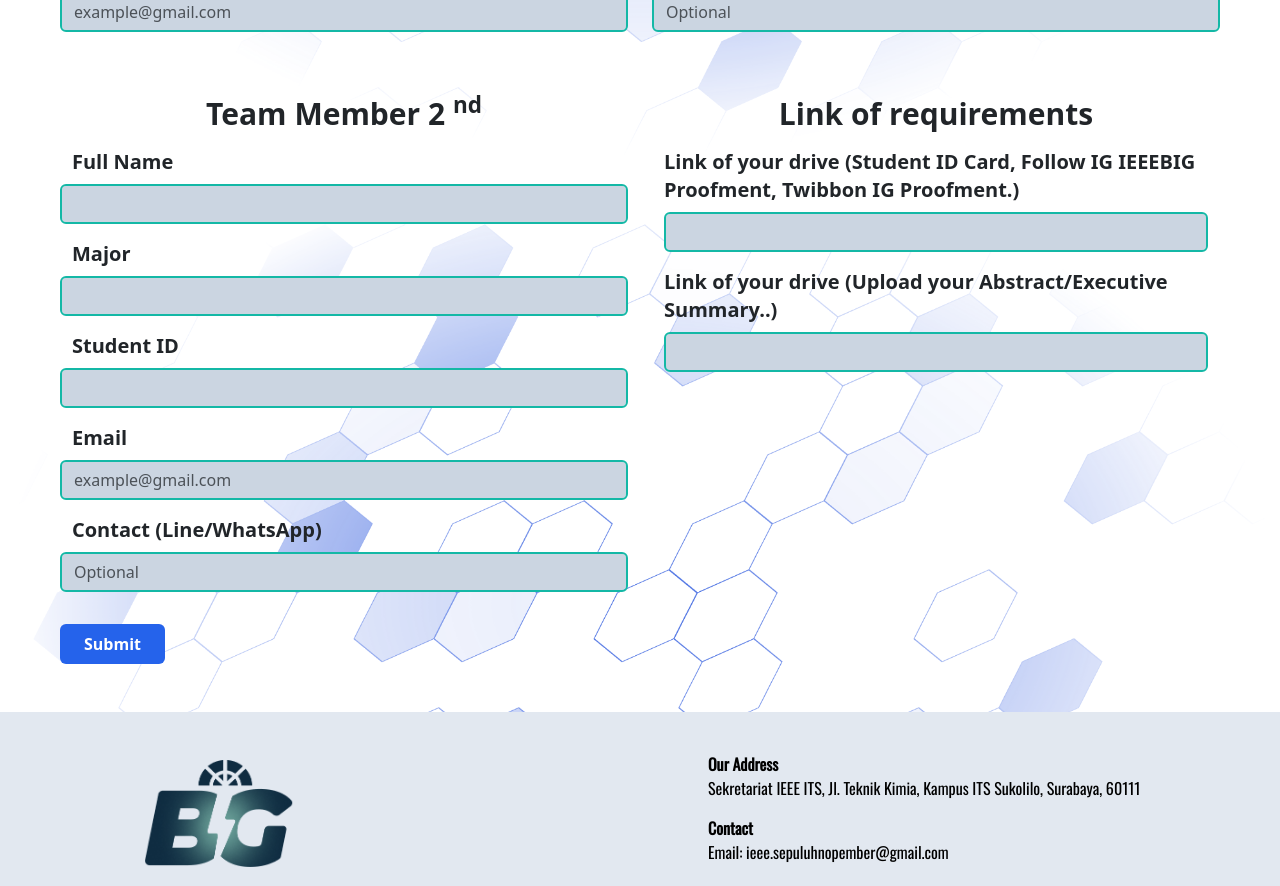
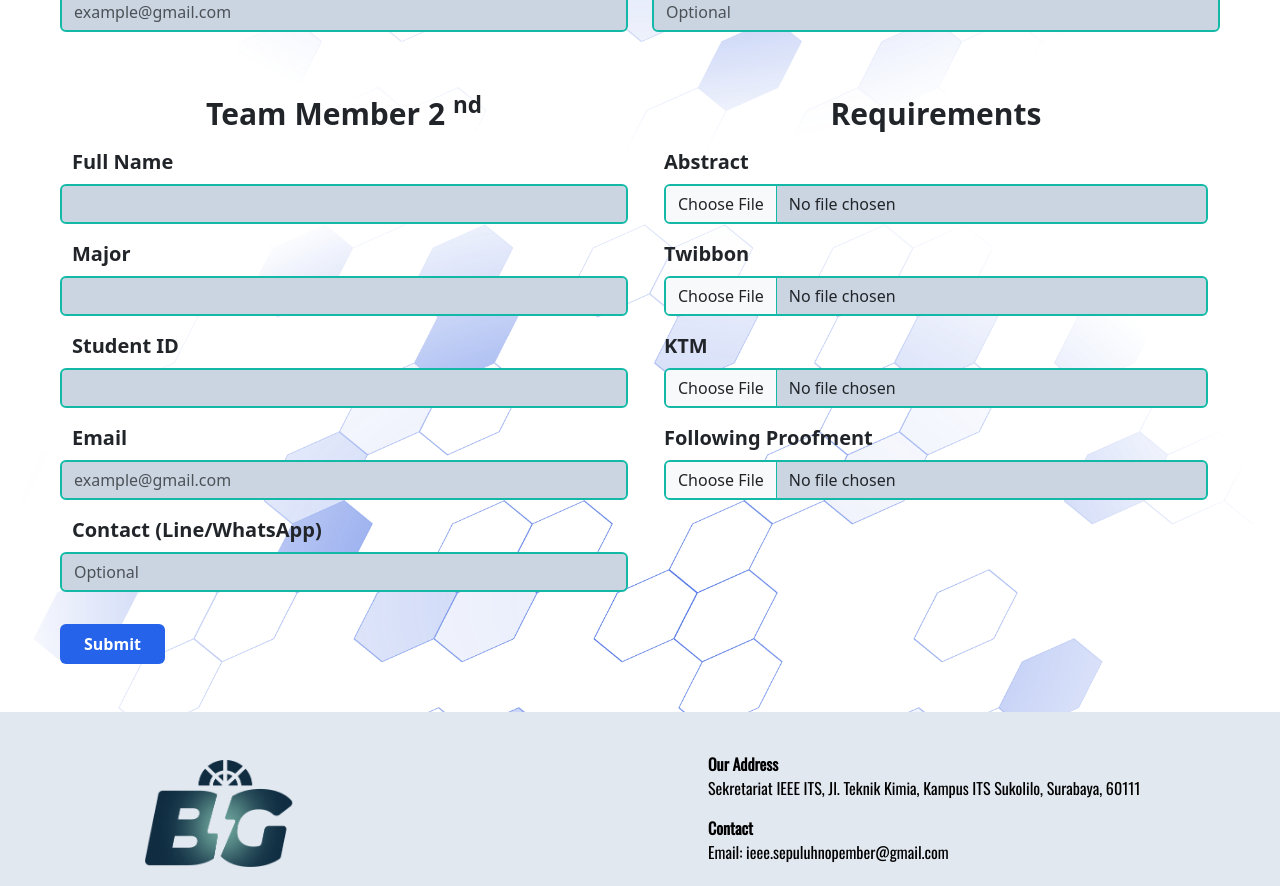
Before and after one commit to ieeeitssb/ieeebig23, a React (Create React App) app: page /events/iip in a window 1280 px wide. Shown: the part 4231-5117 px from the top of the page. Built offline with nearby package versions, Linux system fonts and the light colour scheme.

Commit message:
menambah database gdrive

```diff
--- a/package.json
+++ b/package.json
@@ -6,6 +6,7 @@
     "@testing-library/jest-dom": "^5.17.0",
     "@testing-library/react": "^13.4.0",
     "@testing-library/user-event": "^13.5.0",
+    "axios": "^1.5.1",
     "react": "^18.2.0",
     "react-dom": "^18.2.0",
     "react-icons": "^4.10.1",
--- a/src/IIP/FormIIP.js
+++ b/src/IIP/FormIIP.js
@@ -1,6 +1,119 @@
 import React from "react";
 
 export default function FormIIP() {
+  function uploadAbstract(e) {
+    var file = e.target.files[0];
+    var reader = new FileReader();
+    reader.readAsDataURL(e.target.files[0]);
+    reader.onload = function (e) {
+      var rawLog = reader.result.split(",")[1];
+      var dataSend = {
+        dataReq: { data: rawLog, name: file.name, type: file.type },
+        fname: "uploadFilesToGoogleDrive",
+      };
+      document
+        .querySelector(".loading-abstract-ipc")
+        .classList.toggle("hidden");
+      fetch(
+        "https://script.google.com/macros/s/AKfycbxp8epBZsqZqb_welUS62jqNpHPCJzOD59ZTZSuYQnrjArD-mMj6AS-Cr-J_J-ZspqdqQ/exec",
+        { method: "POST", body: JSON.stringify(dataSend) }
+      )
+        .then((res) => res.json())
+        .then((a) => {
+          console.log(a.url);
+          document
+            .querySelector(".loading-abstract-ipc")
+            .classList.toggle("hidden");
+          document
+            .querySelector(".done-abstract-ipc")
+            .classList.toggle("hidden");
+          document.getElementById("abstract_val").value = a.url;
+        })
+        .catch((e) => console.log(e));
+    };
+  }
+  function uploadTwibbon(e) {
+    var file = e.target.files[0];
+    var reader = new FileReader();
+    reader.readAsDataURL(e.target.files[0]);
+    reader.onload = function (e) {
+      var rawLog = reader.result.split(",")[1];
+      var dataSend = {
+        dataReq: { data: rawLog, name: file.name, type: file.type },
+        fname: "uploadFilesToGoogleDrive",
+      };
+      document.querySelector(".loading-twibbon-ipc").classList.toggle("hidden");
+      fetch(
+        "https://script.google.com/macros/s/AKfycbz_xa5lyjWxpdeyInVw9TdyNRezRUZHgpF4G-Mz43rHenfZUYEUlZH1FjPyFhck7pag/exec",
+        { method: "POST", body: JSON.stringify(dataSend) }
+      )
+        .then((res) => res.json())
+        .then((a) => {
+          console.log(a.url);
+          document
+            .querySelector(".loading-twibbon-ipc")
+            .classList.toggle("hidden");
+          document
+            .querySelector(".done-twibbon-ipc")
+            .classList.toggle("hidden");
+          document.getElementById("twibbon_val").value = a.url;
+        })
+        .catch((e) => console.log(e));
+    };
+  }
+  function uploadKTM(e) {
+    var file = e.target.files[0];
+    var reader = new FileReader();
+    reader.readAsDataURL(e.target.files[0]);
+    reader.onload = function (e) {
+      var rawLog = reader.result.split(",")[1];
+      var dataSend = {
+        dataReq: { data: rawLog, name: file.name, type: file.type },
+        fname: "uploadFilesToGoogleDrive",
+      };
+      document.querySelector(".loading-ktm-ipc").classList.toggle("hidden");
+      fetch(
+        "https://script.google.com/macros/s/AKfycbxNEpXctgyxFfOTtHzZZcCQKg1AI9iq4G782HApvansbwETJR0_rLeMkhN5tmATxtlC/exec",
+        { method: "POST", body: JSON.stringify(dataSend) }
+      )
+        .then((res) => res.json())
+        .then((a) => {
+          console.log(a.url);
+          document.querySelector(".loading-ktm-ipc").classList.toggle("hidden");
+          document.querySelector(".done-ktm-ipc").classList.toggle("hidden");
+          document.getElementById("ktm_val").value = a.url;
+        })
+        .catch((e) => console.log(e));
+    };
+  }
+  function uploadFollow(e) {
+    var file = e.target.files[0];
+    var reader = new FileReader();
+    reader.readAsDataURL(e.target.files[0]);
+    reader.onload = function (e) {
+      var rawLog = reader.result.split(",")[1];
+      var dataSend = {
+        dataReq: { data: rawLog, name: file.name, type: file.type },
+        fname: "uploadFilesToGoogleDrive",
+      };
+      document.querySelector(".loading-follow-ipc").classList.toggle("hidden");
+      fetch(
+        "https://script.google.com/macros/s/AKfycbyE1_vei0fDlggrRaR0uKaWOV66WnkhR3g3mdQepsSYnQmg1i7sU2LyDZmN0QjCk8b8/exec",
+        { method: "POST", body: JSON.stringify(dataSend) }
+      )
+        .then((res) => res.json())
+        .then((a) => {
+          console.log(a.url);
+          document
+            .querySelector(".loading-follow-ipc")
+            .classList.toggle("hidden");
+          document.querySelector(".done-follow-ipc").classList.toggle("hidden");
+          document.getElementById("follow_val").value = a.url;
+        })
+        .catch((e) => console.log(e));
+    };
+  }
+
   return (
     <section className="min-h-screen w-full p-5 bg-patternLight dark:bg-patternDark bg-cover bg-fixed">
       <h1 className="dark:text-white text-center text-3xl font-semibold">
@@ -19,7 +132,7 @@ export default function FormIIP() {
             btnLoading.classList.toggle("hidden");
             btnSubmit.classList.toggle("hidden");
             fetch(
-              "https://script.google.com/macros/s/AKfycbwLVthoUJz_9i3rCHOWc76GHhGt-lySINUyJqQkhsZeT3CY7tG07Q9amiCpvFTb-Usp/exec",
+              "https://script.google.com/macros/s/AKfycbzjfaTvTMGNXz108TE2feVydW8zJdcgJw2Y2ufeJk2lBfCkjLlSUK6k2MjbF0c6lfR41g/exec",
               {
                 method: "POST",
                 body: new FormData(document.getElementById("iip-form")),
@@ -279,36 +392,111 @@ export default function FormIIP() {
               <div className="row mb-3">
                 <div className="col">
                   <h1 className="dark:text-white font-bold text-3xl text-center">
-                    Link of requirements
+                    Requirements
                   </h1>
                 </div>
               </div>
               <div className="mb-3 row">
                 <div className="mb-3">
                   <label htmlFor="" className="form-label mylabel">
-                    Link of your drive (Student ID Card, Follow IG IEEEBIG
-                    Proofment, Twibbon IG Proofment.)
+                    Abstract
                   </label>
                   <input
-                    required
-                    autoComplete="off"
-                    type="url"
-                    name="requirement"
+                    type="file"
+                    accept="application/pdf"
+                    id="customFile"
                     className="form-control myinput"
+                    onChange={(e) => uploadAbstract(e)}
                   />
+                  <button
+                    class="btn btn-primary mt-2 hidden loading-abstract-ipc"
+                    type="button"
+                    disabled
+                  >
+                    <span
+                      class="spinner-border spinner-border-sm"
+                      aria-hidden="true"
+                    ></span>
+                    <span role="status"> Uploading...</span>
+                  </button>
+                  <div className="badge bg-primary done-abstract-ipc hidden mt-2">
+                    Done!
+                  </div>
                 </div>
                 <div className="mb-3">
                   <label htmlFor="" className="form-label mylabel">
-                    Link of your drive (Upload your Abstract/Executive
-                    Summary..)
+                    Twibbon
                   </label>
                   <input
-                    required
-                    autoComplete="off"
-                    type="url"
-                    name="summary"
+                    type="file"
+                    accept="application/pdf"
                     className="form-control myinput"
+                    onChange={(e) => uploadTwibbon(e)}
                   />
+                  <button
+                    class="btn btn-primary mt-2 hidden loading-twibbon-ipc"
+                    type="button"
+                    disabled
+                  >
+                    <span
+                      class="spinner-border spinner-border-sm"
+                      aria-hidden="true"
+                    ></span>
+                    <span role="status"> Uploading...</span>
+                  </button>
+                  <div className="badge bg-primary done-twibbon-ipc hidden mt-2">
+                    Done!
+                  </div>
+                </div>
+                <div className="mb-3">
+                  <label htmlFor="" className="form-label mylabel">
+                    KTM
+                  </label>
+                  <input
+                    type="file"
+                    accept="application/pdf"
+                    className="form-control myinput"
+                    onChange={(e) => uploadKTM(e)}
+                  />
+                  <button
+                    class="btn btn-primary mt-2 hidden loading-ktm-ipc"
+                    type="button"
+                    disabled
+                  >
+                    <span
+                      class="spinner-border spinner-border-sm"
+                      aria-hidden="true"
+                    ></span>
+                    <span role="status"> Uploading...</span>
+                  </button>
+                  <div className="badge bg-primary done-ktm-ipc hidden mt-2">
+                    Done!
+                  </div>
+                </div>
+                <div className="mb-3">
+                  <label htmlFor="" className="form-label mylabel">
+                    Following Proofment
+                  </label>
+                  <input
+                    type="file"
+                    accept="application/pdf"
+                    className="form-control myinput"
+                    onChange={(e) => uploadFollow(e)}
+                  />
+                  <button
+                    class="btn btn-primary mt-2 hidden loading-follow-ipc"
+                    type="button"
+                    disabled
+                  >
+                    <span
+                      class="spinner-border spinner-border-sm"
+                      aria-hidden="true"
+                    ></span>
+                    <span role="status"> Uploading...</span>
+                  </button>
+                  <div className="badge bg-primary done-follow-ipc hidden mt-2">
+                    Done!
+                  </div>
                 </div>
               </div>
             </div>
@@ -320,6 +508,10 @@ export default function FormIIP() {
               </div>
             </div>
           </div>
+          <input type="hidden" name="abstract" value="" id="abstract_val" />
+          <input type="hidden" name="twibbon" value="" id="twibbon_val" />
+          <input type="hidden" name="ktm" value="" id="ktm_val" />
+          <input type="hidden" name="follow" value="" id="follow_val" />
           <button
             type="submit"
             className="px-4 py-2 bg-blue-600 text-white rounded-md font-semibold hover:bg-blue-800 focus:ring-2 focus:ring-blue-400 btn-submit"
```
Also changed, not shown: 1 other file (tests, documents, lock files or other folders).
